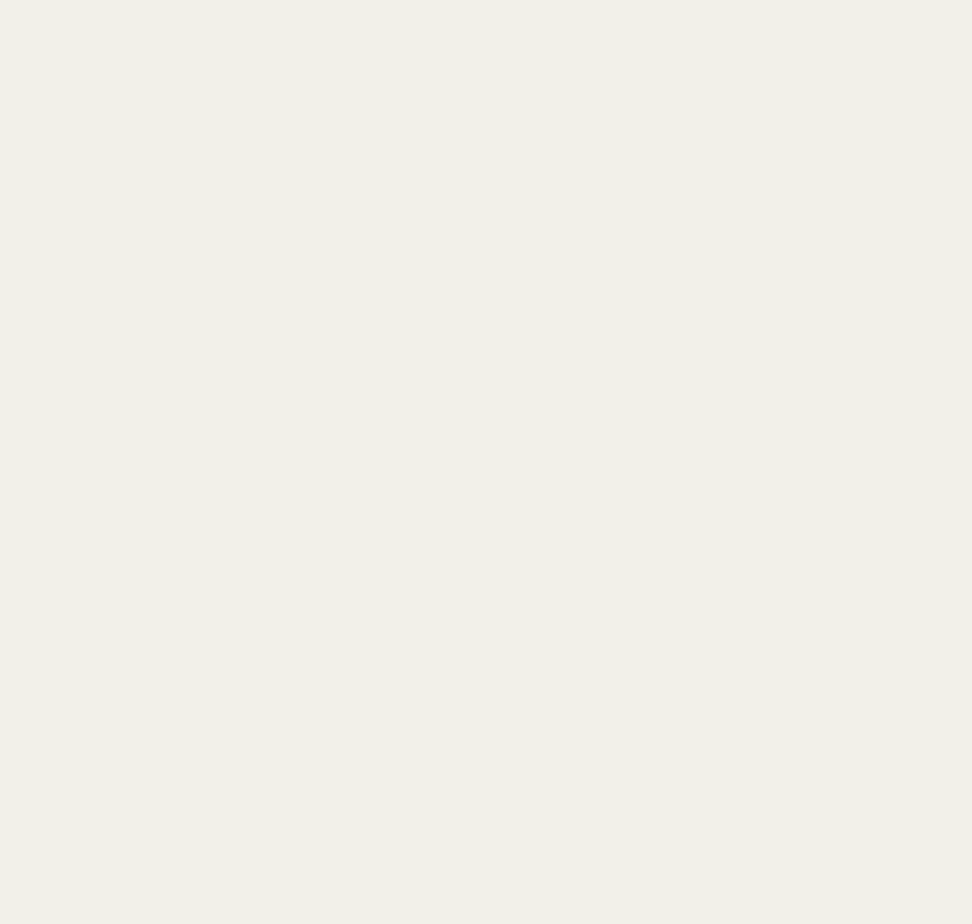
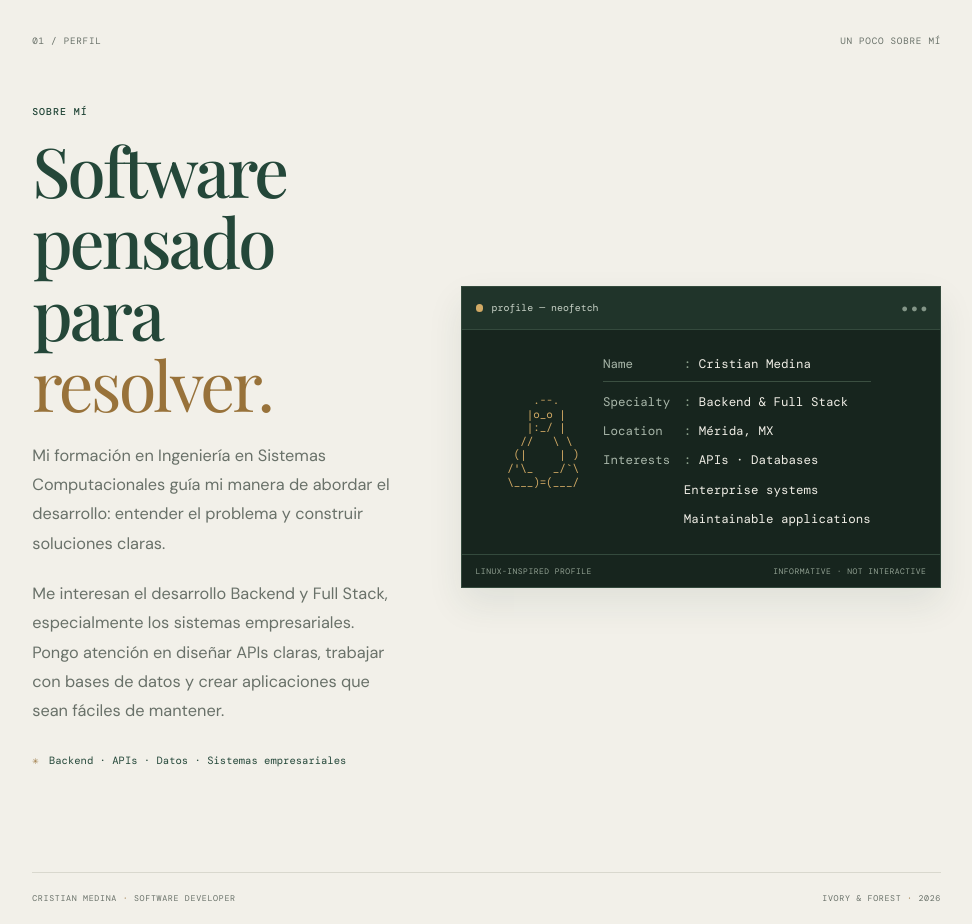
Before and after one commit to CMedina02/portfolioCM, a React (Vite) app: page / in a window 1280 px wide. Shown: the part 802-1726 px from the top of the page, without its empty margins (275-1247 px from the left). Before the commit the page ends 800 px from the top, so only its background shows below. Built offline with nearby package versions, Linux system fonts and the light colour scheme; a web font is replaced by a local one.

Commit message:
feat: implement about section and neofetch

```diff
--- /dev/null
+++ b/src/AboutSection.module.css
@@ -0,0 +1,18 @@
+.about { max-width: 80rem; margin: 0 auto; padding: clamp(3.5rem, 8vw, 7rem) 0 clamp(4rem, 8vw, 7rem); border-top: 1px solid var(--line); scroll-margin-top: 1.5rem; }
+.sectionMeta { display: flex; justify-content: space-between; gap: .75rem; margin-bottom: clamp(2rem, 5vw, 3.6rem); color: var(--muted); font: .58rem var(--mono); letter-spacing: .08em; }
+.aboutGrid { display: grid; gap: 2.5rem; align-items: center; }
+.aboutCopy { min-width: 0; }
+.eyebrow { margin: 0 0 1rem; color: var(--forest); font: 600 .62rem var(--mono); letter-spacing: .1em; }
+.aboutCopy h2 { margin: 0; color: var(--forest); font: 500 clamp(2.25rem, 8vw, 4.3rem)/1.04 var(--serif); letter-spacing: -.04em; }
+.aboutCopy h2 em { color: var(--gold-dark); font-weight: 400; }
+.aboutCopy > p:not(.eyebrow) { max-width: 34rem; margin: 1.3rem 0 0; color: var(--muted); font-size: clamp(.94rem, 2.4vw, 1.02rem); line-height: 1.8; }
+.focusLine { display: flex; align-items: flex-start; gap: .65rem; margin-top: 1.7rem; color: var(--forest); font: .66rem/1.6 var(--mono); }
+.focusLine span { color: var(--gold-dark); }
+
+@media (min-width: 760px) {
+  .aboutGrid { grid-template-columns: minmax(0, .92fr) minmax(21rem, 1.08fr); gap: clamp(2rem, 5vw, 5rem); }
+}
+
+@media (min-width: 1200px) {
+  .aboutGrid { grid-template-columns: minmax(0, 1fr) minmax(30rem, 1.1fr); }
+}
--- /dev/null
+++ b/src/AboutSection.tsx
@@ -0,0 +1,26 @@
+import Neofetch from './Neofetch'
+import styles from './AboutSection.module.css'
+
+function AboutSection() {
+  return (
+    <section className={styles.about} id="about" aria-labelledby="about-title">
+      <div className={styles.sectionMeta}><span>01 / PERFIL</span><span>UN POCO SOBRE MÍ</span></div>
+      <div className={styles.aboutGrid}>
+        <div className={styles.aboutCopy}>
+          <p className={styles.eyebrow}>SOBRE MÍ</p>
+          <h2 id="about-title">Software pensado<br />para <em>resolver.</em></h2>
+          <p>
+            Mi formación en Ingeniería en Sistemas Computacionales guía mi manera de abordar el desarrollo: entender el problema y construir soluciones claras.
+          </p>
+          <p>
+            Me interesan el desarrollo Backend y Full Stack, especialmente los sistemas empresariales. Pongo atención en diseñar APIs claras, trabajar con bases de datos y crear aplicaciones que sean fáciles de mantener.
+          </p>
+          <div className={styles.focusLine}><span aria-hidden="true">✳</span> Backend · APIs · Datos · Sistemas empresariales</div>
+        </div>
+        <Neofetch />
+      </div>
+    </section>
+  )
+}
+
+export default AboutSection
--- a/src/App.tsx
+++ b/src/App.tsx
@@ -1,4 +1,5 @@
 import { useState } from 'react'
+import AboutSection from './AboutSection'
 import styles from './App.module.css'
 
 function App() {
@@ -19,6 +20,9 @@ function App() {
         <nav className={styles.desktopNav}>
           <a className={styles.navLink} href="#home" aria-current="page">
             <span className={styles.navNumber}>01</span> Inicio
+          </a>
+          <a className={styles.navLink} href="#about">
+            <span className={styles.navNumber}>02</span> Sobre mí
           </a>
           <a className={styles.navLink} href="https://github.com/CMedina02" target="_blank" rel="noreferrer">
             <span className={styles.navNumber}>↗</span> GitHub
@@ -47,6 +51,7 @@ function App() {
           </button>
           <nav className={styles.mobileNav} id="mobile-navigation" aria-label="Navegación móvil" hidden={!menuOpen}>
             <a href="#home" onClick={closeMenu}>Inicio <span>01</span></a>
+            <a href="#about" onClick={closeMenu}>Sobre mí <span>02</span></a>
             <a href="https://github.com/CMedina02" target="_blank" rel="noreferrer" onClick={closeMenu}>GitHub <span>↗</span></a>
           </nav>
         </header>
@@ -99,6 +104,8 @@ function App() {
           </div>
         </section>
 
+        <AboutSection />
+
         <footer className={styles.footer}>
           <span>CRISTIAN MEDINA <i>·</i> SOFTWARE DEVELOPER</span>
           <span>IVORY &amp; FOREST <i>·</i> 2026</span>
--- /dev/null
+++ b/src/Neofetch.module.css
@@ -0,0 +1,23 @@
+.terminal { min-width: 0; margin: 0; overflow: hidden; color: #e2e8df; background: #17251e; border: 1px solid #344a3d; box-shadow: 0 16px 34px rgb(36 71 57 / 9%); }
+.terminalBar { min-height: 2.65rem; display: flex; align-items: center; justify-content: space-between; gap: .75rem; padding: .6rem .85rem; color: #c9d3c8; background: #20342a; border-bottom: 1px solid #344a3d; font: .62rem var(--mono); }
+.terminalBar > span:first-child { display: flex; align-items: center; gap: .55rem; }
+.terminalBar i { width: .45rem; height: .45rem; border-radius: 50%; background: var(--gold); }
+.terminalBar > span:last-child { color: #839587; font-size: .5rem; white-space: nowrap; }
+.terminalBody { display: flex; align-items: center; gap: clamp(.8rem, 2.5vw, 1.5rem); padding: clamp(1rem, 3vw, 1.6rem); }
+.tux { flex: 0 0 auto; margin: 0; color: var(--gold); font: clamp(.45rem, 1.1vw, .68rem)/1.25 var(--mono); white-space: pre; }
+.profile { min-width: 0; margin: 0; display: grid; gap: .7rem; font: clamp(.65rem, 1vw, .78rem)/1.45 var(--mono); }
+.profileRow { min-width: 0; display: grid; grid-template-columns: 4.7rem minmax(0, 1fr); gap: .35rem; }
+.profileRow dt { color: #a9b7aa; }
+.profileRow dd { min-width: 0; margin: 0; color: #f0eee6; overflow-wrap: anywhere; }
+.profileRow dd::before { content: ': '; color: #8ea28e; }
+.profileRow .continuation { grid-column: 2; }
+.profileRow .continuation::before { content: ''; }
+.rule { grid-column: 1 / -1; height: 1px; margin-top: .1rem; background: #3b4f41; }
+.terminalFoot { display: flex; justify-content: space-between; gap: .7rem; padding: .7rem .85rem; border-top: 1px solid #344a3d; color: #91a092; font: .5rem var(--mono); letter-spacing: .06em; }
+
+@media (max-width: 420px) {
+  .terminalBody { flex-direction: column; align-items: stretch; }
+  .tux { align-self: center; font-size: .55rem; }
+  .profile { width: 100%; font-size: .68rem; }
+  .profileRow { grid-template-columns: 4.5rem minmax(0, 1fr); }
+}
--- /dev/null
+++ b/src/Neofetch.tsx
@@ -0,0 +1,42 @@
+import styles from './Neofetch.module.css'
+
+const profile = [
+  ['Name', 'Cristian Medina'],
+  ['Specialty', 'Backend & Full Stack'],
+  ['Location', 'Mérida, MX'],
+  ['Interests', 'APIs · Databases'],
+  ['', 'Enterprise systems'],
+  ['', 'Maintainable applications'],
+]
+
+function Neofetch() {
+  return (
+    <figure className={styles.terminal} aria-labelledby="neofetch-title">
+      <figcaption className={styles.terminalBar} id="neofetch-title">
+        <span><i aria-hidden="true" /> profile — neofetch</span>
+        <span>● ● ●</span>
+      </figcaption>
+      <div className={styles.terminalBody}>
+        <pre className={styles.tux} aria-hidden="true">{`       .--.
+      |o_o |
+      |:_/ |
+     //   \\ \\
+    (|     | )
+   /'\\_   _/` + '`' + `\\
+   \\___)=(___/`}</pre>
+        <dl className={styles.profile}>
+          {profile.map(([label, value], index) => (
+            <div className={styles.profileRow} key={`${label}-${value}`}>
+              {label && <dt>{label}</dt>}
+              <dd className={!label ? styles.continuation : undefined}>{value}</dd>
+              {index === 0 && <span className={styles.rule} aria-hidden="true" />}
+            </div>
+          ))}
+        </dl>
+      </div>
+      <div className={styles.terminalFoot}><span>LINUX-INSPIRED PROFILE</span><span>INFORMATIVE · NOT INTERACTIVE</span></div>
+    </figure>
+  )
+}
+
+export default Neofetch
```
